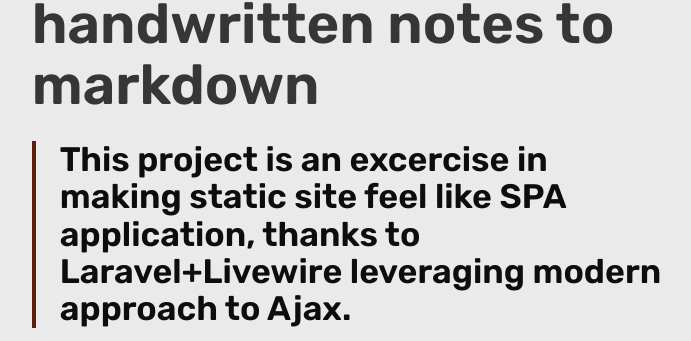
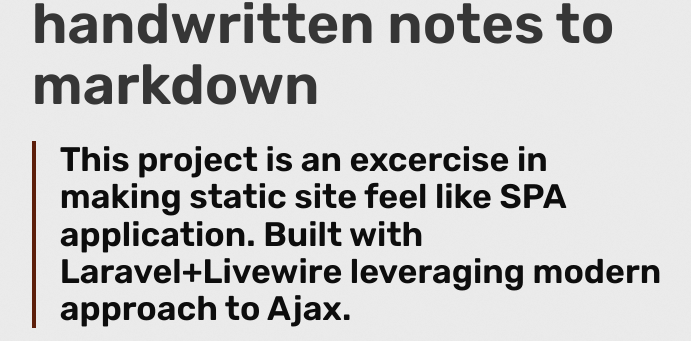
Before and after one commit to tom-gora/my-astro-portfolio, an Astro site: page /work/notable in a window 1280 px wide. Shown: the part 1153-1494 px from the top of the page, without its empty margins (290-981 px from the left). Built offline with nearby package versions, Linux system fonts and the light colour scheme; Astro itself is replaced by a stand-in of ours.

```diff
--- a/src/content/work/notable.md
+++ b/src/content/work/notable.md
@@ -19,7 +19,7 @@
 
 ## Notable - Smartly converts scanned handwritten notes to markdown
 
-> This project is an excercise in making static site feel like SPA application, thanks to Laravel+Livewire leveraging modern approach to Ajax.
+> This project is an excercise in making static site feel like SPA application. Built with Laravel+Livewire leveraging modern approach to Ajax.
 
 <a href="https://notable.tomgora.online">Live Site &nbsp; <svg xmlns="http://www.w3.org/2000/svg" style="margin-bottom:-4px;" width="1em" height="1em" viewBox="0 0 512 512"><path fill="currentColor" d="M32 96c-17.7 0-32 14.3-32 32s14.3 32 32 32h208V96zm160 192c-17.7 0-32 14.3-32 32s14.3 32 32 32h64c17.7 0 32-14.3 32-32s-14.3-32-32-32zm-64-64c0 17.7 14.3 32 32 32h48c17.7 0 32-14.3 32-32s-14.3-32-32-32h-48c-17.7 0-32 14.3-32 32m96 160c-17.7 0-32 14.3-32 32s14.3 32 32 32h64c17.7 0 32-14.3 32-32s-14.3-32-32-32zm88-96h-.6c5.4 9.4 8.6 20.3 8.6 32c0 13.2-4 25.4-10.8 35.6c24.9 8.7 42.8 32.5 42.8 60.4c0 11.7-3.1 22.6-8.6 32h8.6c88.4 0 160-71.6 160-160v-61.7c0-42.4-16.9-83.1-46.9-113.1l-11.6-11.6C429.5 77.5 396.9 64 363 64h-27c-35.3 0-64 28.7-64 64v88c0 22.1 17.9 40 40 40s40-17.9 40-40v-56c0-8.8 7.2-16 16-16s16 7.2 16 16v56c0 39.8-32.2 72-72 72"/></svg></a>
 <a href="https://github.com/tom-gora/notable" style="margin-left: 4rem;">Source Code &nbsp; <svg xmlns="http://www.w3.org/2000/svg" style="margin-bottom:-4px;" width="1em" height="1em" viewBox="0 0 512 512"><path fill="currentColor" d="M32 96c-17.7 0-32 14.3-32 32s14.3 32 32 32h208V96zm160 192c-17.7 0-32 14.3-32 32s14.3 32 32 32h64c17.7 0 32-14.3 32-32s-14.3-32-32-32zm-64-64c0 17.7 14.3 32 32 32h48c17.7 0 32-14.3 32-32s-14.3-32-32-32h-48c-17.7 0-32 14.3-32 32m96 160c-17.7 0-32 14.3-32 32s14.3 32 32 32h64c17.7 0 32-14.3 32-32s-14.3-32-32-32zm88-96h-.6c5.4 9.4 8.6 20.3 8.6 32c0 13.2-4 25.4-10.8 35.6c24.9 8.7 42.8 32.5 42.8 60.4c0 11.7-3.1 22.6-8.6 32h8.6c88.4 0 160-71.6 160-160v-61.7c0-42.4-16.9-83.1-46.9-113.1l-11.6-11.6C429.5 77.5 396.9 64 363 64h-27c-35.3 0-64 28.7-64 64v88c0 22.1 17.9 40 40 40s40-17.9 40-40v-56c0-8.8 7.2-16 16-16s16 7.2 16 16v56c0 39.8-32.2 72-72 72"/></svg></a>
```
